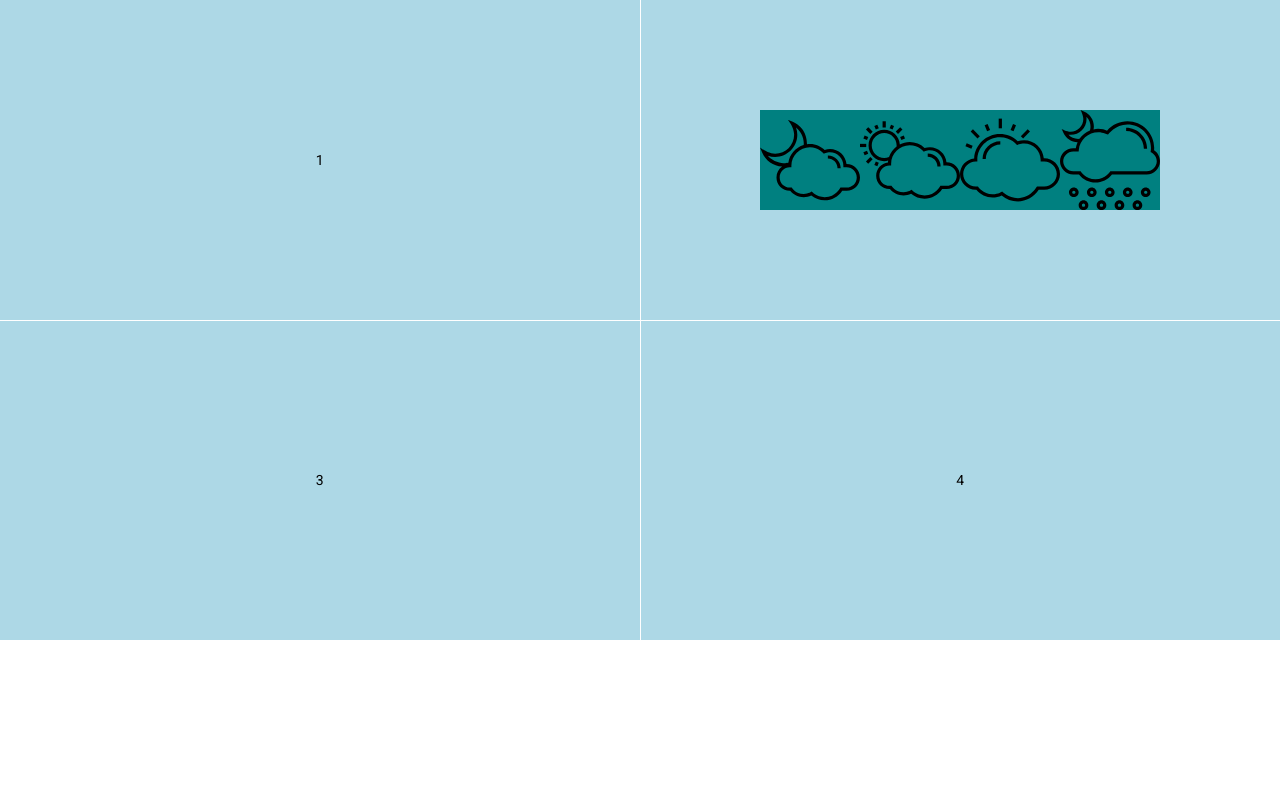
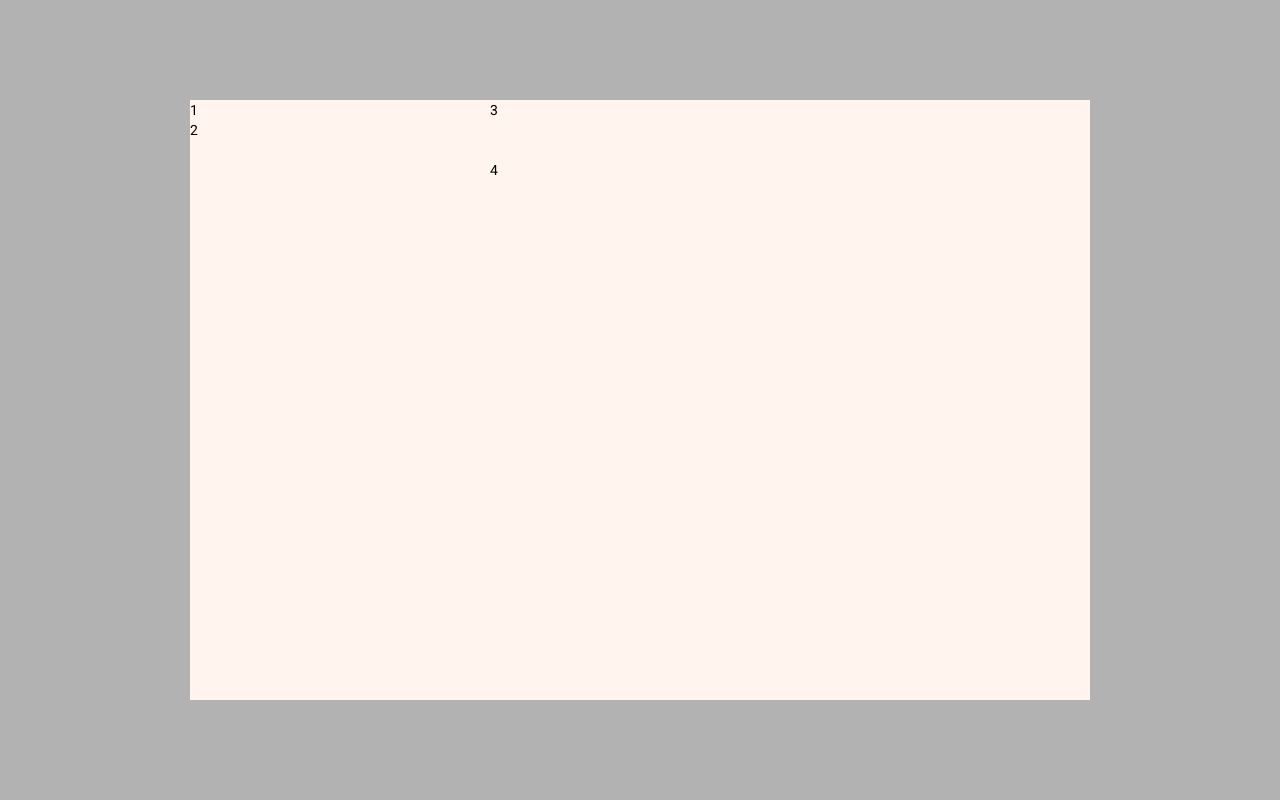
Before and after one commit to programming-man/weather-website, an Angular app: page / in a window 1280 px wide. Shown: the top 800 px of the page. Built offline with nearby package versions, Linux system fonts and the light colour scheme.

Commit message:
Juntando os arquivos

```diff
--- a/src/app/app.component.html
+++ b/src/app/app.component.html
@@ -1,9 +1,13 @@
 <router-outlet></router-outlet>
-<mat-grid-list cols="2" rowHeight="2:1">
-  <mat-grid-tile>1</mat-grid-tile>
-  <mat-grid-tile>
-    <app-today-weather></app-today-weather>
-  </mat-grid-tile>
-  <mat-grid-tile>3</mat-grid-tile>
-  <mat-grid-tile>4</mat-grid-tile>
-</mat-grid-list>
+<div class="main-content">
+  <div class="content-weather">
+    <div class="parent">
+      <div class="div1">1</div>
+      <div class="div2">2</div>
+      <div class="div3"> 3</div>
+      <div class="div4"> 4</div>
+    </div>
+  </div>
+</div>
+
+<app-today-weather></app-today-weather>
--- a/src/app/app.component.scss
+++ b/src/app/app.component.scss
@@ -7,15 +7,20 @@
     background-color: rgba(0, 0, 0, .3);
 }
 .content-weather {
-    display: flex;
-    justify-content: center;
-    align-items: center;
     max-width: 900px;
     max-height: 600px;
     width: 100%;
     height: 100%;
     background-color: seashell;
 }
-mat-grid-tile {
-    background: lightblue;
-  }
+.parent {
+    display: grid;
+    grid-template-columns: repeat(3, 1fr);
+    grid-template-rows: repeat(6, 1fr);
+    grid-column-gap: 0px;
+    grid-row-gap: 0px;
+}
+.div1 { grid-area: 1 / 1 / 2 / 2; }
+.div2 { grid-area: 2 / 1 / 7 / 2; }
+.div3 { grid-area: 1 / 2 / 4 / 4; }
+.div4 { grid-area: 4 / 2 / 7 / 4; }
--- a/src/app/today-weather/today-weather.component.html
+++ b/src/app/today-weather/today-weather.component.html
@@ -1,6 +1,9 @@
 <div class="today-content">
     <img src="../../assets/svg/026-cloudy-10.svg" alt="storm">
+</div>
+<div class="today-content">
     <img src="../../assets/svg/028-cloudy-9.svg" alt="storm">
+</div>
+<div class="today-content">
     <img src="../../assets/svg/025-cloudy-day.svg" alt="storm">
-    <img src="../../assets/svg/061-hail-1.svg" alt="storm">
 </div>
--- a/src/app/today-weather/today-weather.component.scss
+++ b/src/app/today-weather/today-weather.component.scss
@@ -1,9 +1,11 @@
 .today-content {
     display: flex;
+    justify-content: center;
+    align-items: center;
     background-color: teal;
     width: 100%;
     height: 100%;
 }
 .today-content img {
-    width: 100px;
+    width: 5%;
 }
```
